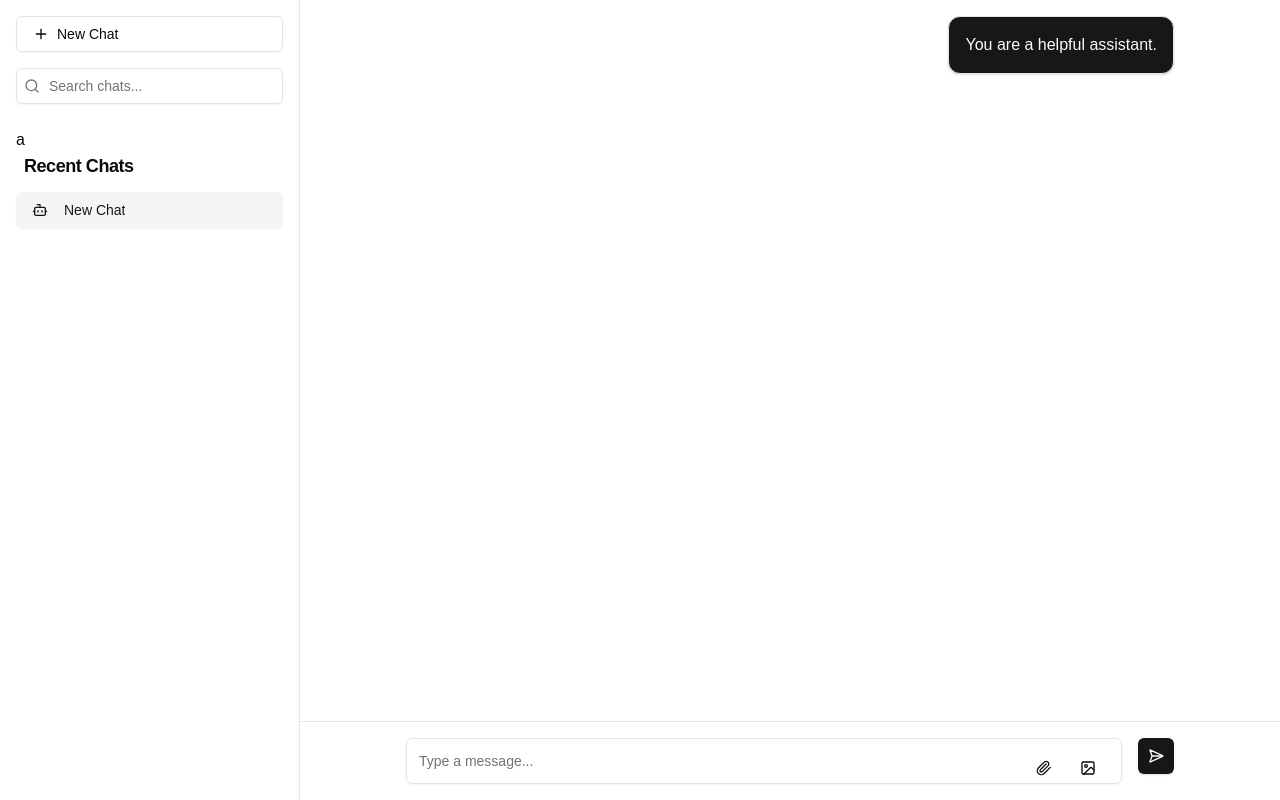
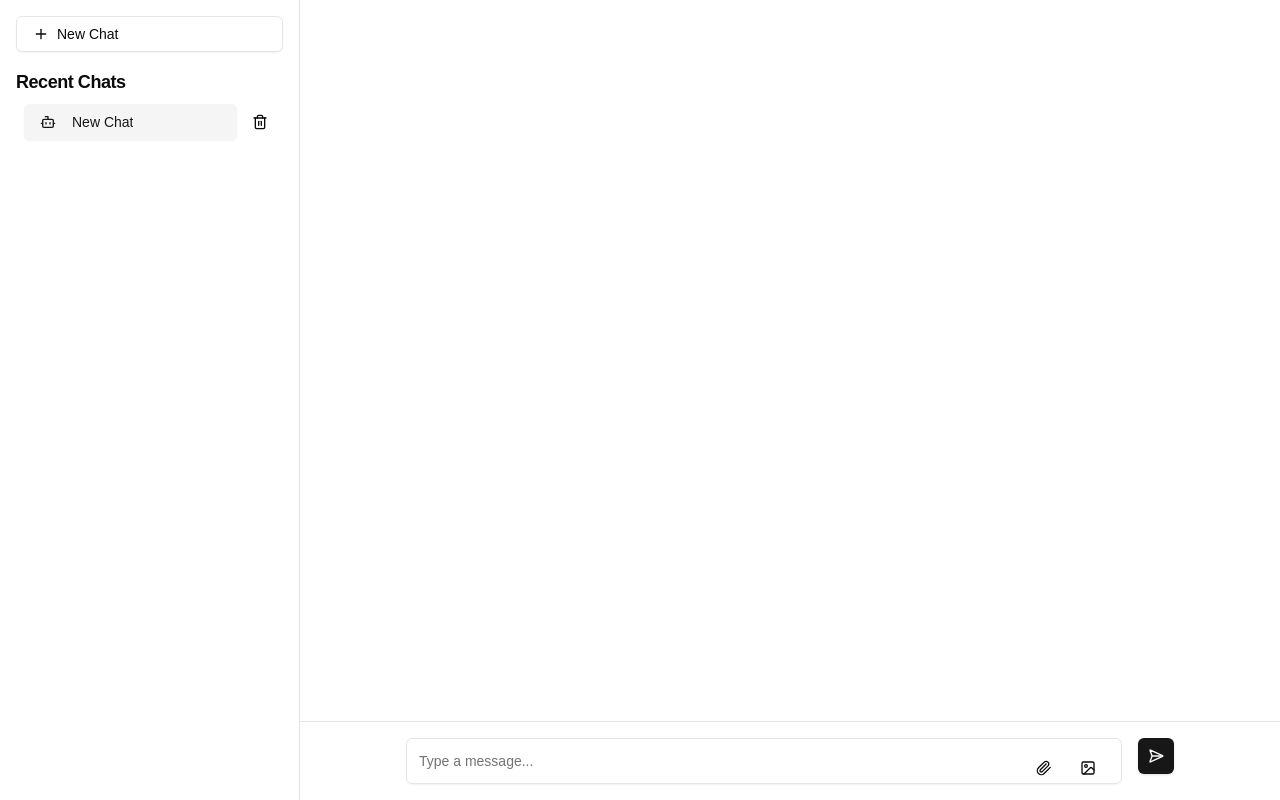
Before and after one commit to zgiai/zgi-frontend, a Next.js app: page /chat in a window 1280 px wide. Both pictures are taken after a click on the button "New Chat". Built offline with nearby package versions, Linux system fonts and the light colour scheme.

Commit message:
update chat

```diff
--- a/src/app/chat/page.tsx
+++ b/src/app/chat/page.tsx
@@ -1,16 +1,16 @@
 'use client'
 
 import * as React from "react"
-import { Bot, SendHorizontal, Plus, Paperclip, Image as ImageIcon, Search } from 'lucide-react'
+import { Bot, SendHorizontal, Plus, Paperclip, Image as ImageIcon, Search, Trash2 } from 'lucide-react'
 import { Button } from "@/components/ui/button"
-import { Card } from "@/components/ui/card"
+import { Card, CardContent } from "@/components/ui/card"
 import { ScrollArea } from "@/components/ui/scroll-area"
 import { Textarea } from "@/components/ui/textarea"
 import { Input } from "@/components/ui/input"
 import { cn } from "@/lib/utils"
 import { http } from '@/lib/http'
 import type { ChatMessage, ChatCompletionResponse } from '@/types/chat'
-import { useState, useRef } from 'react'
+import { useState, useRef, useEffect } from 'react'
 
 interface Message {
   role: 'user' | 'assistant'
@@ -47,45 +47,109 @@ interface ChatHistory {
   createdAt: string
 }
 
-export default function Component() {
-  const [messages, setMessages] = useState<ChatMessage[]>([SYSTEM_MESSAGE])
+const STORAGE_KEY = 'chat_histories'
+
+export default function ChatPage() {
+  // 添加 messagesEndRef 定义
+  const messagesEndRef = useRef<HTMLDivElement>(null)
+
+  // 1. 首先定义所有状态
+  const [currentChatId, setCurrentChatId] = useState<string | null>(null)
+  const [chatHistories, setChatHistories] = useState<ChatHistory[]>([])
+  const [messages, setMessages] = useState<ChatMessage[]>([])
   const [input, setInput] = useState('')
   const [isLoading, setIsLoading] = useState(false)
   const [streamingMessage, setStreamingMessage] = useState('')
-  const messagesEndRef = React.useRef<HTMLDivElement>(null)
-  const [chatHistories, setChatHistories] = useState<ChatHistory[]>([])
-  const [currentChatId, setCurrentChatId] = useState<string | null>(null)
 
-  const scrollToBottom = () => {
-    messagesEndRef.current?.scrollIntoView({ behavior: "smooth" })
+  // 2. 在组件加载时从 localStorage 加载数据
+  useEffect(() => {
+    const loadChatHistories = () => {
+      const saved = localStorage.getItem(STORAGE_KEY)
+      if (saved) {
+        const histories = JSON.parse(saved)
+        setChatHistories(histories)
+
+        // 如果没有当前选中的聊天，自动选择最新的一个
+        if (!currentChatId && histories.length > 0) {
+          const mostRecent = histories[0]
+          setCurrentChatId(mostRecent.id)
+          setMessages(mostRecent.messages)
+        }
+      }
     }
 
-  React.useEffect(() => {
-    scrollToBottom()
-  }, [messages])
+    loadChatHistories()
+  }, []) // 只在组件挂载时执行一次
 
-  // 创建新聊天的函数
+  // 3. 当聊天历史更新时保存到 localStorage
+  useEffect(() => {
+    if (chatHistories.length > 0) {
+      localStorage.setItem(STORAGE_KEY, JSON.stringify(chatHistories))
+    }
+  }, [chatHistories])
+
+  // 4. 创建新聊天的函数
   const createNewChat = () => {
     const newChat: ChatHistory = {
       id: Date.now().toString(),
       title: 'New Chat',
-      messages: [SYSTEM_MESSAGE],
+      messages: [],
       createdAt: new Date().toISOString()
     }
     setChatHistories(prev => [newChat, ...prev])
     setCurrentChatId(newChat.id)
-    setMessages([SYSTEM_MESSAGE])
+    setMessages([])
   }
 
+  // 5. 加载特定聊天的函数
+  const loadChat = (chatId: string) => {
+    const chat = chatHistories.find(c => c.id === chatId)
+    if (chat) {
+      setCurrentChatId(chatId)
+      setMessages(chat.messages)
+    }
+  }
+
+  // 6. 删除聊天的函数
+  const deleteChat = (chatId: string, e: React.MouseEvent) => {
+    e.stopPropagation() // 防止触发聊天选择
+    setChatHistories(prev => prev.filter(chat => chat.id !== chatId))
+    if (currentChatId === chatId) {
+      const remaining = chatHistories.filter(chat => chat.id !== chatId)
+      if (remaining.length > 0) {
+        loadChat(remaining[0].id)
+      } else {
+        setCurrentChatId(null)
+        setMessages([])
+      }
+    }
+  }
+
+  // 7. 修改发送消息函数，确保更新 chatHistories
   async function sendMessage(e: React.FormEvent) {
     e.preventDefault()
     if (!input.trim() || isLoading) return
+
+    // 如果没有当前聊天，创建一个新的
+    if (!currentChatId) {
+      createNewChat()
+    }
 
     const userMessage: ChatMessage = { role: 'user', content: input.trim() }
     setMessages(prev => [...prev, userMessage])
     setInput('')
     setIsLoading(true)
-    setStreamingMessage('')
+
+    // 更新聊天历史
+    setChatHistories(prev => prev.map(chat =>
+      chat.id === currentChatId
+        ? {
+            ...chat,
+            messages: [...chat.messages, userMessage],
+            title: chat.title === 'New Chat' ? userMessage.content.slice(0, 30) : chat.title
+          }
+        : chat
+    ))
 
     try {
       const response = await fetch('https://api.zgi.ai/v1/chat/completions', {
@@ -136,10 +200,22 @@ export default function Component() {
     }
 
     if (fullMessage) {
-      setMessages(prev => [...prev, {
+      const assistantMessage = {
         role: 'assistant',
         content: fullMessage
-      }])
+      }
+
+      setMessages(prev => [...prev, assistantMessage])
+
+      // 在收到响应后更新聊天历史
+      if (fullMessage) {
+        const assistantMessage = { role: 'assistant', content: fullMessage }
+        setChatHistories(prev => prev.map(chat =>
+          chat.id === currentChatId
+            ? { ...chat, messages: [...chat.messages, assistantMessage] }
+            : chat
+        ))
+      }
     }
 
   } catch (error) {
@@ -158,43 +234,39 @@ export default function Component() {
     }
   }
 
-  // 加载特定聊天的函数
-  const loadChat = (chatId: string) => {
-    const chat = chatHistories.find(c => c.id === chatId)
-    if (chat) {
-      setCurrentChatId(chatId)
-      setMessages(chat.messages)
+  // 添加自动滚动到底部的效果
+  const scrollToBottom = () => {
+    messagesEndRef.current?.scrollIntoView({ behavior: 'smooth' })
   }
-  }
+
+  // 当消息更新时自动滚动
+  useEffect(() => {
+    scrollToBottom()
+  }, [messages, streamingMessage])
 
   return (
     <div className="flex h-[100dvh] bg-background">
-      {/* Sidebar */}
       <div className="hidden md:flex w-[300px] flex-col border-r">
-        <div className="p-4 space-y-4">
+        <div className="p-4">
           <Button
             variant="outline"
-            className="w-full justify-start gap-2"
+            className="w-full justify-start gap-2 mb-4"
             onClick={createNewChat}
+            type="button"
           >
             <Plus className="h-4 w-4" />
-            New Chat
+            <span>New Chat</span>
           </Button>
 
-          <div className="relative">
-            <Search className="absolute left-2 top-2.5 h-4 w-4 text-muted-foreground" />
-            <Input placeholder="Search chats..." className="pl-8" />
-          </div>
-        </div>
-
-        <ScrollArea className="flex-1 px-2">
-          <div className="space-y-1 p-2">a
-            <h2 className="mb-2 px-2 text-lg font-semibold tracking-tight">
+          <div className="space-y-1">
+            <h2 className="text-lg font-semibold tracking-tight mb-2">
               Recent Chats
             </h2>
+            <ScrollArea className="h-[calc(100vh-180px)]">
+              <div className="space-y-1">
                 {chatHistories.map((chat) => (
+                  <div key={chat.id} className="flex items-center gap-2 px-2">
                     <Button
-                key={chat.id}
                       variant={currentChatId === chat.id ? "secondary" : "ghost"}
                       className="w-full justify-start text-left"
                       onClick={() => loadChat(chat.id)}
@@ -202,9 +274,19 @@ export default function Component() {
                       <Bot className="mr-2 h-4 w-4" />
                       <span className="truncate">{chat.title}</span>
                     </Button>
+                    <Button
+                      variant="ghost"
+                      size="icon"
+                      onClick={(e) => deleteChat(chat.id, e)}
+                    >
+                      <Trash2 className="h-4 w-4" />
+                    </Button>
+                  </div>
                 ))}
               </div>
             </ScrollArea>
+          </div>
+        </div>
       </div>
 
       {/* Main Chat Area */}
@@ -215,50 +297,30 @@ export default function Component() {
               <div
                 key={index}
                 className={cn(
-                  "mb-4 flex",
-                  message.role === 'assistant' ? "justify-start" : "justify-end"
+                  "mb-4",
+                  message.role === "user" ? "ml-auto" : "mr-auto"
                 )}
               >
-                <div className="flex gap-3 max-w-[80%]">
-                  {message.role === 'assistant' && (
-                    <div className="w-8 h-8 rounded-full bg-primary/10 flex items-center justify-center">
-                      <Bot className="h-4 w-4" />
+                <Card className={cn(
+                  "max-w-[80%]",
+                  message.role === "user" ? "bg-primary text-primary-foreground" : "bg-muted"
+                )}>
+                  <CardContent className="p-3">
+                    <p className="whitespace-pre-wrap">{message.content}</p>
+                  </CardContent>
+                </Card>
+              </div>
+            ))}
+            {streamingMessage && (
+              <div className="mr-auto mb-4">
+                <Card className="bg-muted max-w-[80%]">
+                  <CardContent className="p-3">
+                    <p className="whitespace-pre-wrap">{streamingMessage}</p>
+                  </CardContent>
+                </Card>
               </div>
             )}
-                  <Card className={cn(
-                    "p-4",
-                    message.role === 'assistant'
-                      ? "bg-muted"
-                      : "bg-primary text-primary-foreground"
-                  )}>
-                    {message.content}
-                  </Card>
-                </div>
-              </div>
-            ))}
-            {isLoading && (
-              <div className="mb-4 flex justify-start">
-                <div className="flex gap-3 max-w-[80%]">
-                  <div className="w-8 h-8 rounded-full bg-primary/10 flex items-center justify-center">
-                    <Bot className="h-4 w-4" />
-                  </div>
-                  <Card className="p-4 bg-muted">
-                    <div className="flex gap-2">
-                      <div className="animate-bounce">●</div>
-                      <div className="animate-bounce [animation-delay:0.2s]">●</div>
-                      <div className="animate-bounce [animation-delay:0.4s]">●</div>
-                    </div>
-                  </Card>
-                </div>
-              </div>
-            )}
-            {streamingMessage && (
-              <div className="mb-4 flex justify-start">
-                <div className="rounded-lg px-4 py-2 max-w-[80%] bg-muted">
-                  {streamingMessage}
-                </div>
-              </div>
-            )}
+            {/* 添加 ref 元素用于滚动 */}
             <div ref={messagesEndRef} />
           </div>
         </ScrollArea>
```
Lines whose indentation alone changed are shown as unchanged.
